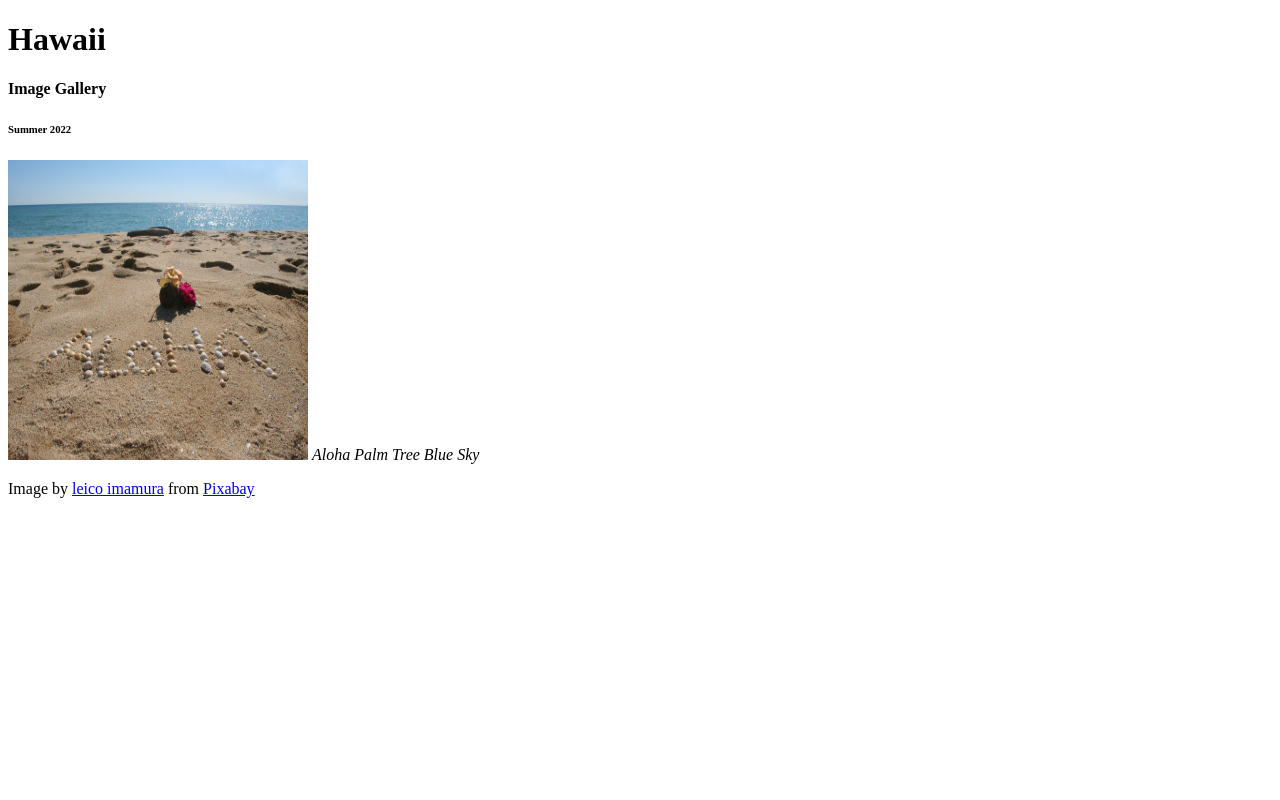
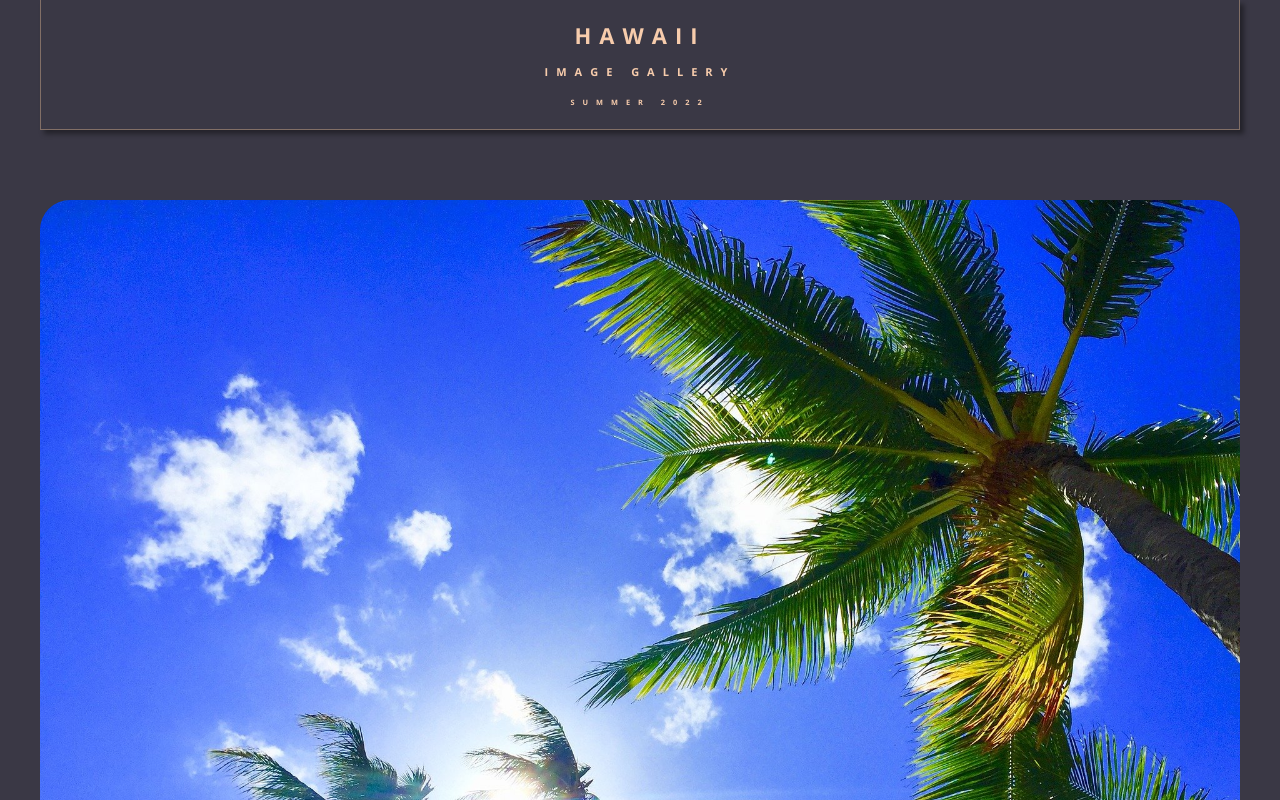
Before and after one commit to CSF2223/imagegallery-salexandrou, a plain HTML site: page index.html in a window 1280 px wide. Shown: the top 800 px of the page. Drawn offline with nearby package versions, Linux system fonts and the light colour scheme.

Commit message:
savename

```diff
--- a/index.html
+++ b/index.html
@@ -5,6 +5,7 @@
     <meta name="viewport" content="width=device-width, initial-scale=1.0">
     <meta http-equiv="X-UA-Compatible" content="ie=edge">
     <title>Image Gallery</title>
+    <link rel="stylesheet" href="style.css" type="text/css" />
 </head>
 <body>
     <header>
@@ -14,11 +15,14 @@
     </header>
 
     <section>
-        <div>
-            <img src="assets/aloha-305857_1920.jpg" alt="Aloha Palm Tree Blue Sky" width="300" height="300"></img>
+        <div class ="imageCard">
+            <img src="assets/hawaii-2700190_1920.jpg" alt="Aloha Palm Tree Blue Sky" width="300" height="300"></img>
+        <div class ="cardText">
             <cite>Aloha Palm Tree Blue Sky</cite>
             <p>Image by <a href="https://pixabay.com/users/graziebambino-1593455/?utm_source=link-attribution&amp;utm_medium=referral&amp;utm_campaign=image&amp;utm_content=2700190">leico imamura</a> from <a href="https://pixabay.com/?utm_source=link-attribution&amp;utm_medium=referral&amp;utm_campaign=image&amp;utm_content=2700190">Pixabay</a></p>
+            </div> <!--Close "textCard" class -->
         </div>
+
     </section>
 
 </body>
--- a/style.css
+++ b/style.css
@@ -1,7 +1,52 @@
 /*
 Color Palette:
-background color:
-font color:
-secondary color:
-tertiary color:
+background color:  #3A3845
+font color:         #F7CCAC
+secondary color:   #C69B7B
+tertiary color:    #826F66
 */
+
+/*CSS syntax notes:
+selector {property: value;}
+*/
+
+@import url('https://fonts.googleapis.com/css2?family=Open+Sans:wght@300;400;600;700&display=swap');
+
+html{
+    font-size: 62.5%; /*Default font size is 16px - 62.5% of 16 is 10px - 1 rem (relative unit) now will be equivalent to 10 px} */
+}
+
+header{
+    margin: 0 4rem;
+    letter-spacing: 0.8rem;
+    text-align: center;
+    border-bottom: 1px solid #826F66;
+    border-right: 1px solid #826F66;
+    border-left: 1px solid #826F66;
+    padding: 0.5rem;
+    box-shadow: 4px 4px 5px rgba(0,0,0,0.4);
+    text-transform: uppercase;
+    font-size: 1.1rem;
+}
+
+body{
+    background-color: #3A3845;
+    color: #F7CCAC;
+    font-family: 'Open Sans', sans-serif;
+    margin:0;
+}
+
+.imageCard{
+    display: flex;
+    flex-direction: column;
+    justify-content: center;
+    align-items: center;
+    margin: 7rem 4rem;
+}
+
+.imageCard img {
+    width: 100%;
+    height: auto;
+    border-radius: 30px;
+    box-shadow: 0 4px 8px 0 rgba(0, 0, 0, 0.2) 0 6px 20px 0 rgba(0, 0, 0, 0.19);
+}
```
